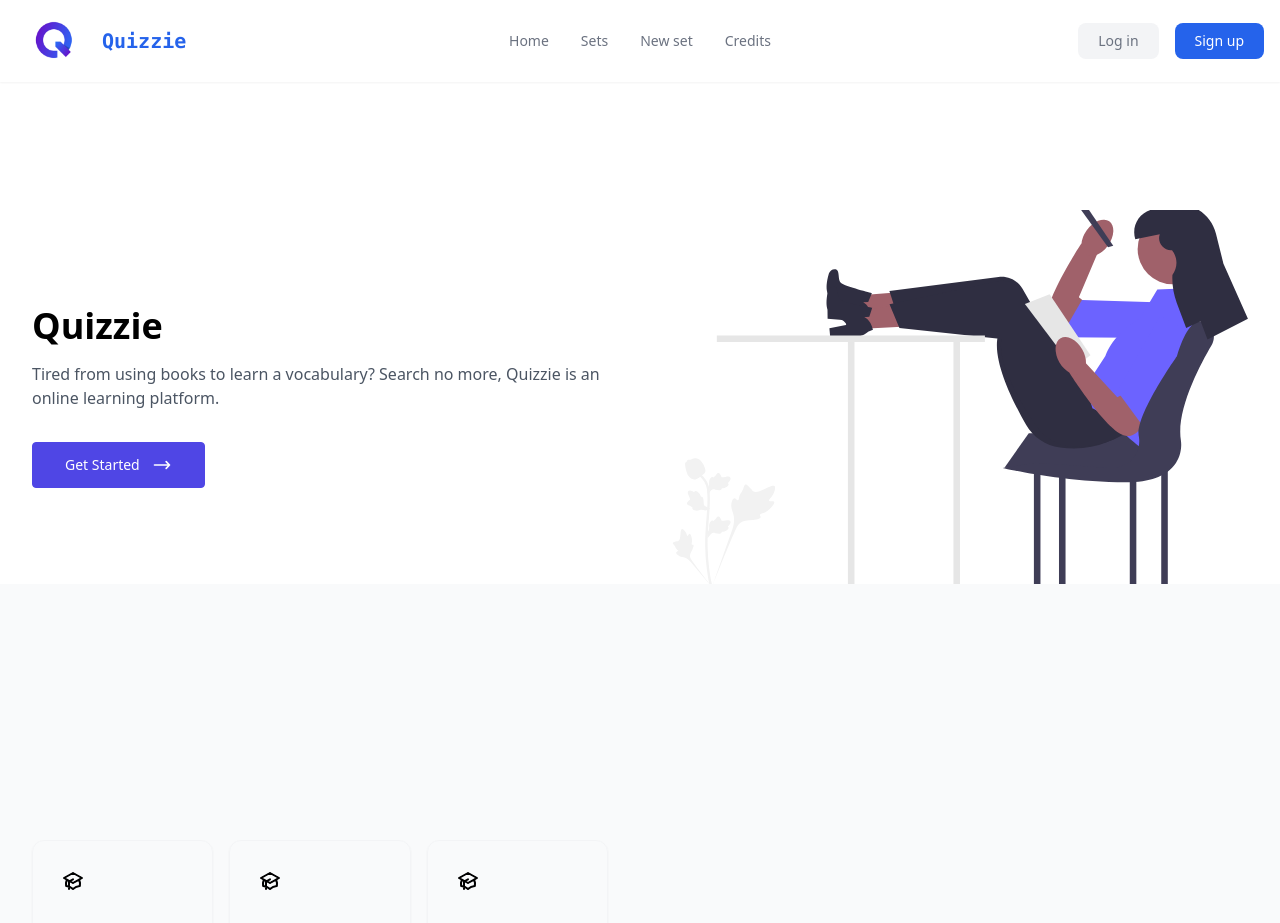
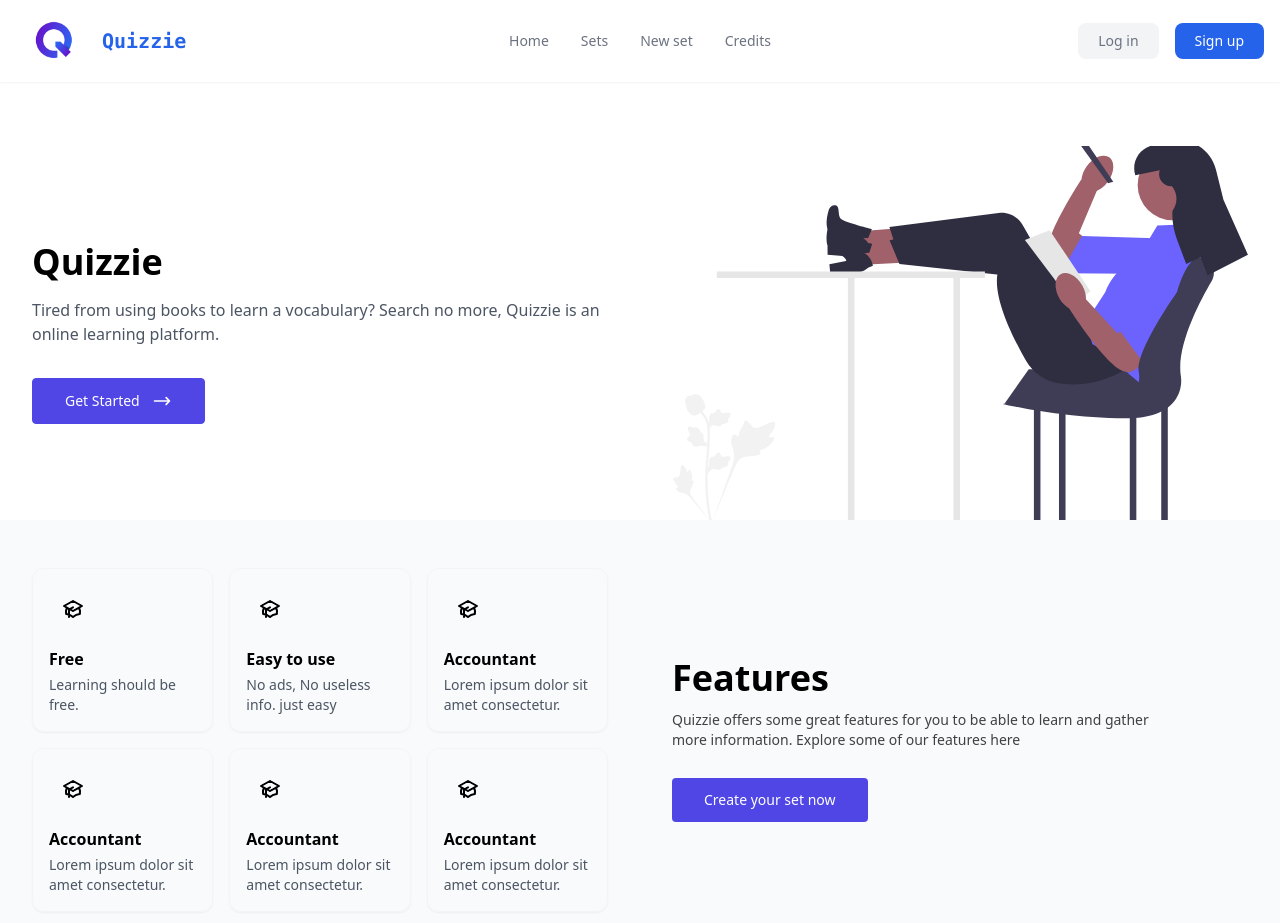
Before and after one commit to rayorole/quizlet-clone, a React (Create React App) app: page / in a window 1280 px wide. Shown: the top 923 px of the page. Built offline with nearby package versions, Linux system fonts and the light colour scheme.

Commit message:
Update css hero

```diff
--- a/src/components/features.jsx
+++ b/src/components/features.jsx
@@ -13,7 +13,7 @@ export default function Features() {
   }, []);
   return (
     <section className="bg-gray-50">
-      <div className="px-4 pt-[20vw] max-w-screen-xl sm:px-6 lg:px-8">
+      <div className="px-4 py-12 mx-auto max-w-screen-xl sm:px-6 lg:px-8">
         <div className="grid grid-cols-1 lg:grid-cols-2 gap-y-8 lg:gap-x-16 lg:items-center">
           <div className="grid grid-cols-2 gap-4 sm:grid-cols-3">
             <a
--- a/src/components/hero.jsx
+++ b/src/components/hero.jsx
@@ -3,7 +3,7 @@ import React from 'react';
 export default function Hero() {
   return (
     <section>
-      <div className="px-4 pt-[10vw] pb-16 lg:pb-0 mx-auto max-w-screen-xl sm:px-6 lg:px-8">
+      <div className="px-4 py-16 lg:pb-0 mx-auto max-w-screen-xl sm:px-6 lg:px-8">
         <div className="grid grid-cols-1 gap-8 lg:gap-16 lg:grid-cols-2">
           <div className="relative h-64 overflow-hidden rounded-lg sm:h-80 lg:h-full lg:order-last">
             <img
```
